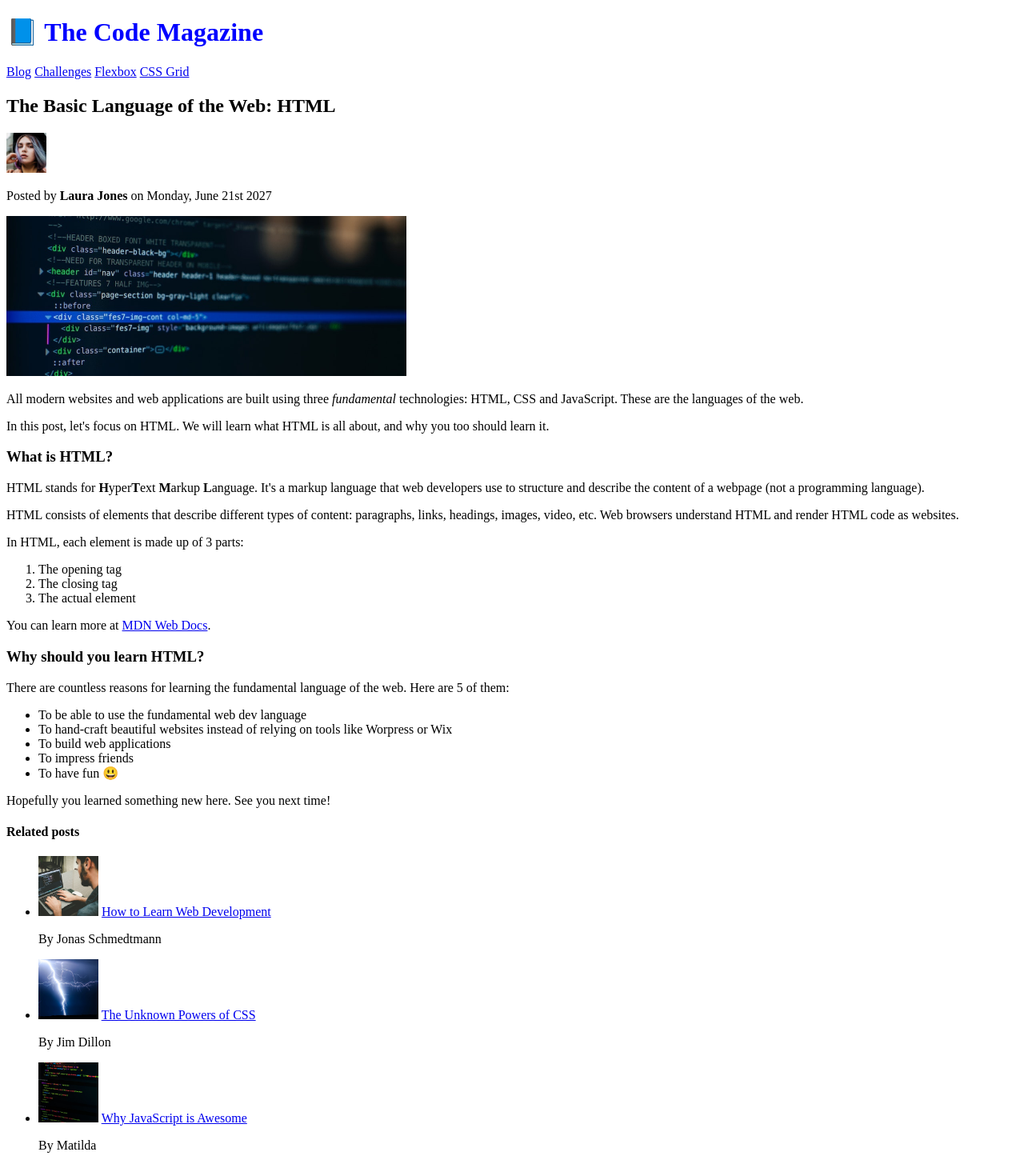
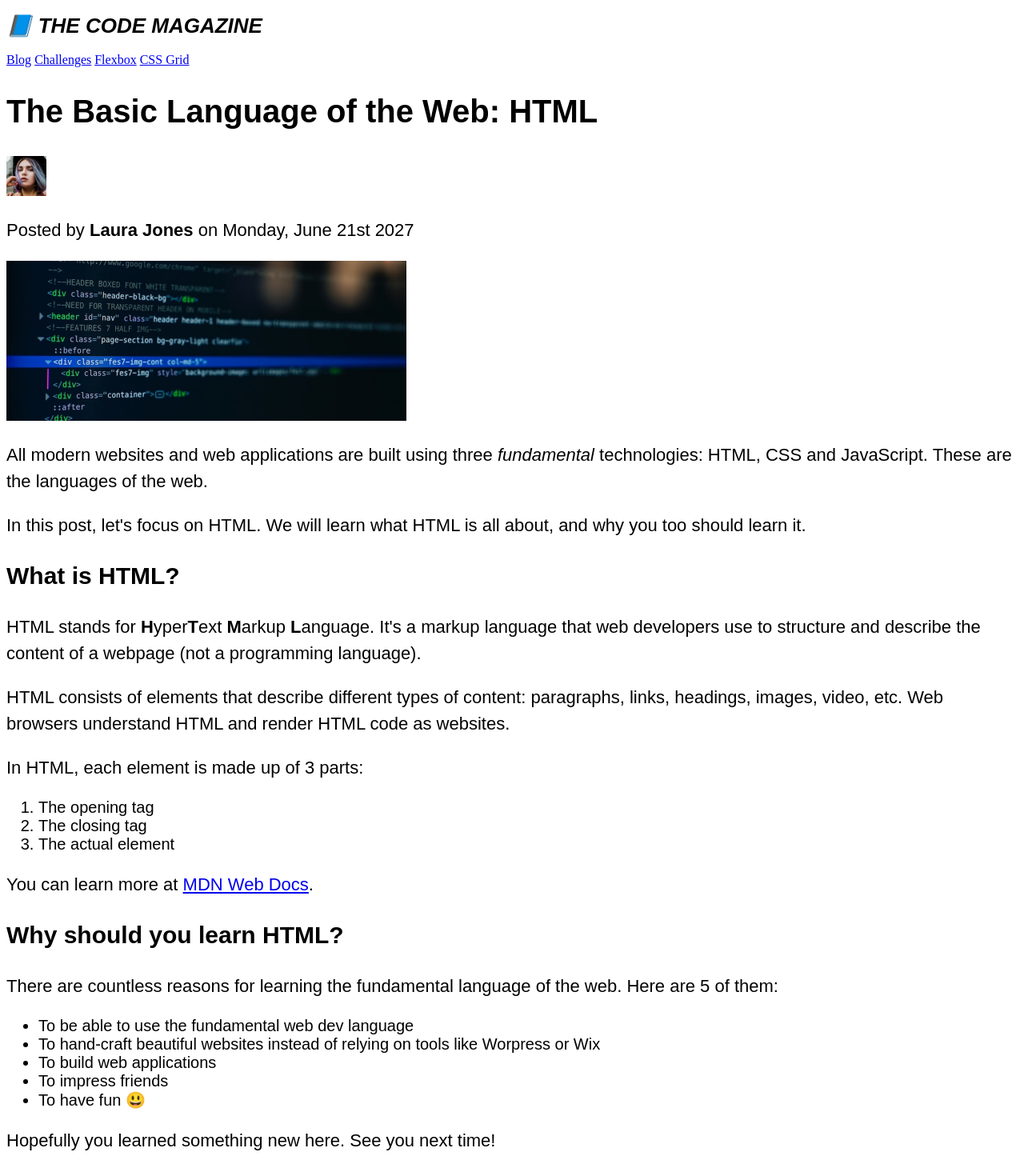
Before and after one commit to dhruvArora8053/02-HTML-Fundamentals, a plain HTML site: page index.html in a window 1280 px wide. Shown: the top 1445 px of the page at 80% size. Drawn offline with Linux system fonts and the light colour scheme.

Commit message:
css six properties

```diff
--- a/styles.css
+++ b/styles.css
@@ -1,3 +1,34 @@
-h1{
-    color: blue;
+h1 {
+  font-size: 26px;
+  font-family: sans-serif;
+  text-transform: uppercase;
+  font-style: italic;
 }
+
+h2{
+    font-size: 40px;
+    font-family: sans-serif;
+}
+
+h3{
+    font-size: 30px;
+    font-family: sans-serif;
+}
+
+h4{
+    font-size: 20px;
+    font-family: sans-serif;
+    text-transform: uppercase;
+    text-align: center;
+}
+
+p{
+    font-size: 22px;
+    font-family: sans-serif;
+    line-height: 1.5;
+}
+
+li{
+    font-size: 20px;
+    font-family: sans-serif;
+}
```
